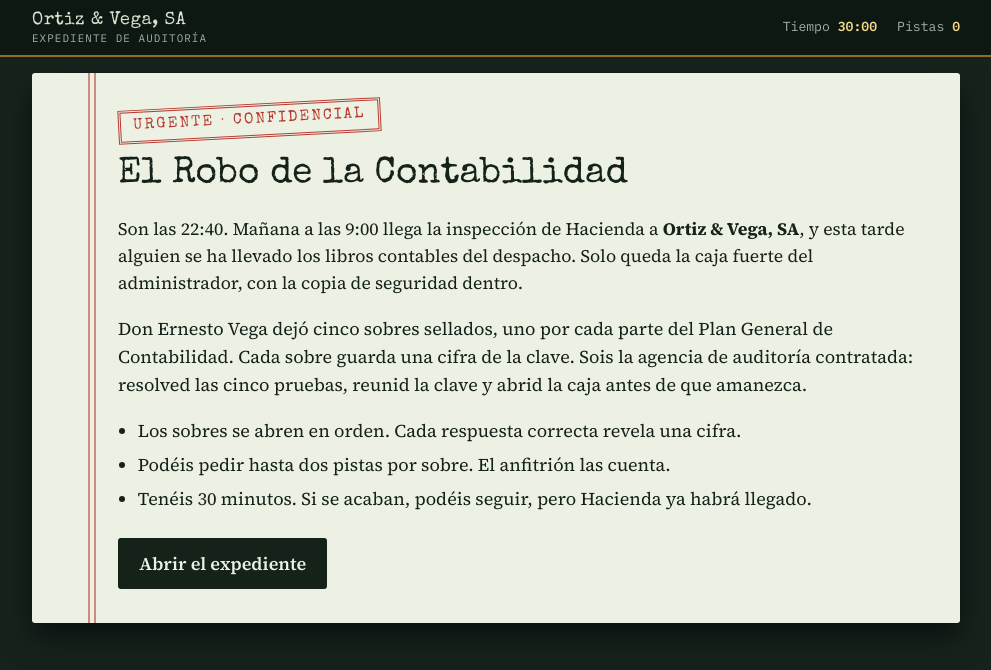
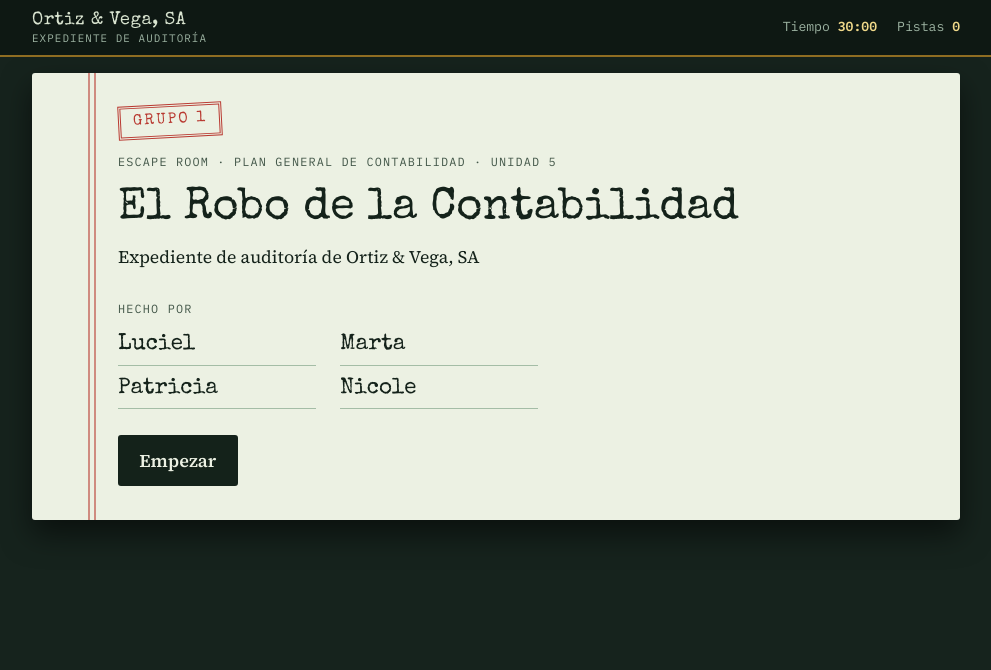
Before and after one commit to GreyWhiteStar/escape-room-pgc, a plain HTML site: page index.html in a window 1280 px wide. Shown: the whole page, without its empty margins (144-1135 px from the left). Drawn offline with nearby package versions, Linux system fonts and the light colour scheme.

Commit message:
Add files via upload

```diff
--- a/index.html
+++ b/index.html
@@ -111,6 +111,10 @@ legend{font-weight:600;padding:0;margin-bottom:4px}
 
 .host{position:fixed;left:0;right:0;bottom:0;background:#000d;color:#d9e4d0;padding:8px 12px;display:flex;gap:6px;flex-wrap:wrap;align-items:center;font-family:var(--f-mono);font-size:.78rem;z-index:9}
 .host button{font:inherit;background:#26382f;color:#e8f0e0;border:1px solid #4a6355;padding:3px 9px;border-radius:3px;cursor:pointer}
+.authors{list-style:none;margin:6px 0 26px;padding:0;display:grid;grid-template-columns:repeat(2,minmax(0,1fr));gap:6px 24px;max-width:420px}
+.authors li{font-family:var(--f-display);font-size:1.4rem;border-bottom:1px solid var(--rule);padding-bottom:2px}
+.cover-title{font-size:2.8rem;margin-bottom:.2em}
+@media (max-width:640px){.cover-title{font-size:2rem}.authors{grid-template-columns:1fr}}
 [hidden]{display:none!important}
 
 @media (max-width:640px){
@@ -172,7 +176,7 @@ const REVEAL=[
  'Mobiliario al Debe (aumenta un activo), Bancos al Haber (disminuye un activo) y Proveedores de inmovilizado al Haber (aumenta una deuda). Faltaban 2.000 € para cuadrar: la cifra es 2.'
 ];
 
-let S={screen:'intro',solved:[false,false,false,false,false],hints:[0,0,0,0,0],start:null,end:null,tries:0};
+let S={screen:'cover',solved:[false,false,false,false,false],hints:[0,0,0,0,0],start:null,end:null,tries:0};
 const $=(s,r=document)=>r.querySelector(s);
 const $$=(s,r=document)=>[...r.querySelectorAll(s)];
 const app=$('#app'), trackEl=$('#track');
@@ -188,6 +192,15 @@ function fmt(sec){const m=Math.floor(sec/60),s=sec%60;return String(m).padStart(
 function nextIdx(){const i=S.solved.indexOf(false);return i<0?5:i}
 
 /* ---------- vistas ---------- */
+function vCover(){return `<section class="sheet">
+  <div class="stamp">Grupo 1</div>
+  <p class="eyebrow">Escape room · Plan General de Contabilidad · Unidad 5</p>
+  <h1 class="cover-title">El Robo de la Contabilidad</h1>
+  <p class="lead">Expediente de auditoría de Ortiz &amp; Vega, SA</p>
+  <p class="eyebrow" style="margin-top:28px">Hecho por</p>
+  <ul class="authors"><li>Luciel</li><li>Marta</li><li>Patricia</li><li>Nicole</li></ul>
+  <div class="btns"><button class="btn" id="start">Empezar</button></div>
+</section>`}
 function vIntro(){return `<section class="sheet">
   <div class="stamp">Urgente · Confidencial</div>
   <h1>El Robo de la Contabilidad</h1>
@@ -330,7 +343,8 @@ function showHint(i){
 
 function bind(){
   const sc=S.screen;
-  if(sc==='intro'){$('#go').onclick=()=>{S.start=Date.now();S.screen='p1';render();window.scrollTo({top:0})}}
+  if(sc==='cover'){$('#start').onclick=()=>{S.screen='intro';render();window.scrollTo({top:0})}}
+  else if(sc==='intro'){$('#go').onclick=()=>{S.start=Date.now();S.screen='p1';render();window.scrollTo({top:0})}}
   else if(sc==='final'){
     const ins=[0,1,2,3,4].map(i=>$('#c'+i));
     ins.forEach((el,i)=>{
@@ -372,10 +386,10 @@ function updateMeters(){
 }
 
 function render(){
-  trackEl.hidden=(S.screen==='intro');
+  trackEl.hidden=(S.screen==='intro'||S.screen==='cover');
   renderTrack();updateMeters();
   const sc=S.screen;
-  app.innerHTML= sc==='intro'?vIntro(): sc==='final'?vFinal(): sc==='win'?vWin(): vPrueba(+sc.slice(1)-1);
+  app.innerHTML= sc==='cover'?vCover(): sc==='intro'?vIntro(): sc==='final'?vFinal(): sc==='win'?vWin(): vPrueba(+sc.slice(1)-1);
   bind();
 }
 
@@ -387,7 +401,7 @@ function hostPanel(){
   h.innerHTML='Anfitrión: '+[1,2,3,4,5].map(n=>`<button data-p="${n}">Sobre ${n}</button>`).join('')+'<button data-p="f">Caja fuerte</button><button data-p="r">Reiniciar</button>';
   $$('button',h).forEach(b=>b.onclick=()=>{
     const p=b.dataset.p;
-    if(p==='r'){S={screen:'intro',solved:[false,false,false,false,false],hints:[0,0,0,0,0],start:null,end:null,tries:0}}
+    if(p==='r'){S={screen:'cover',solved:[false,false,false,false,false],hints:[0,0,0,0,0],start:null,end:null,tries:0}}
     else{const n=p==='f'?5:+p-1;S.solved=S.solved.map((_,k)=>k<n);if(!S.start)S.start=Date.now();S.end=null;S.screen=p==='f'?'final':'p'+(n+1)}
     render();window.scrollTo({top:0});
   });
```
